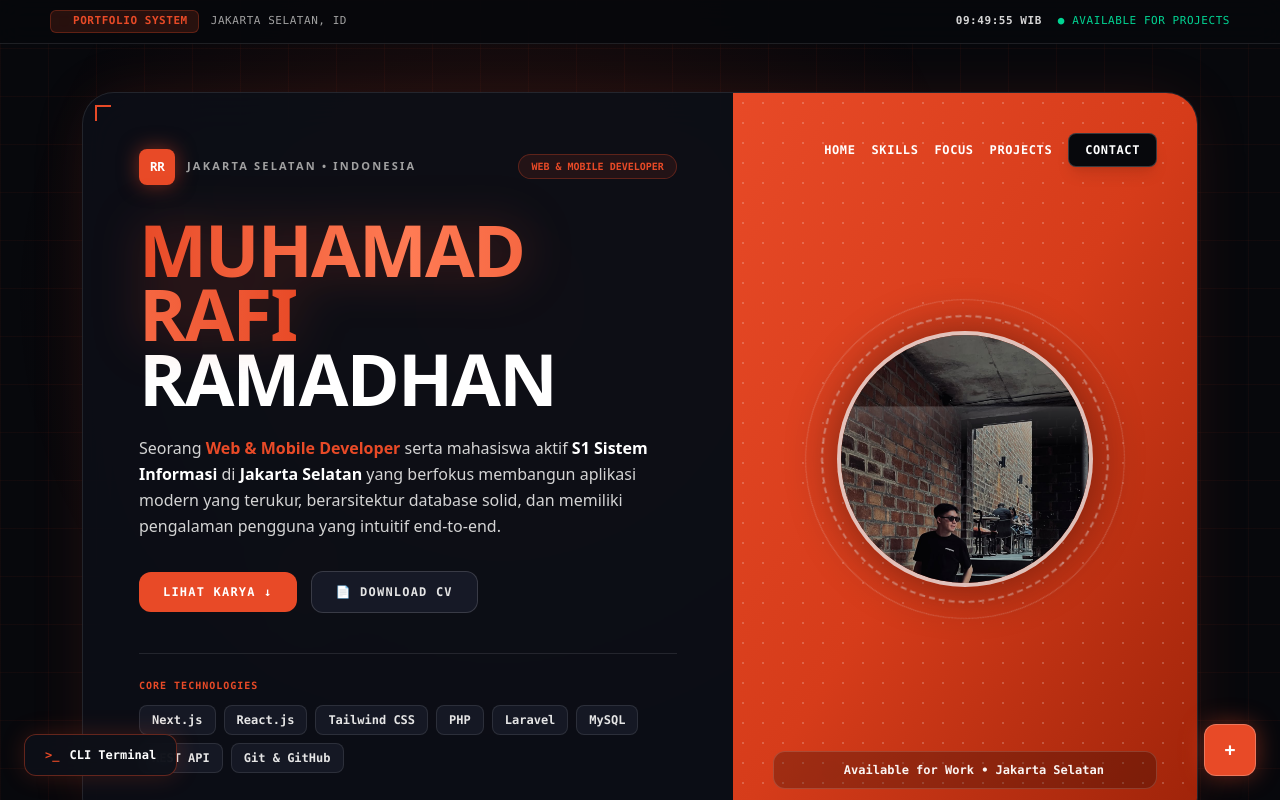
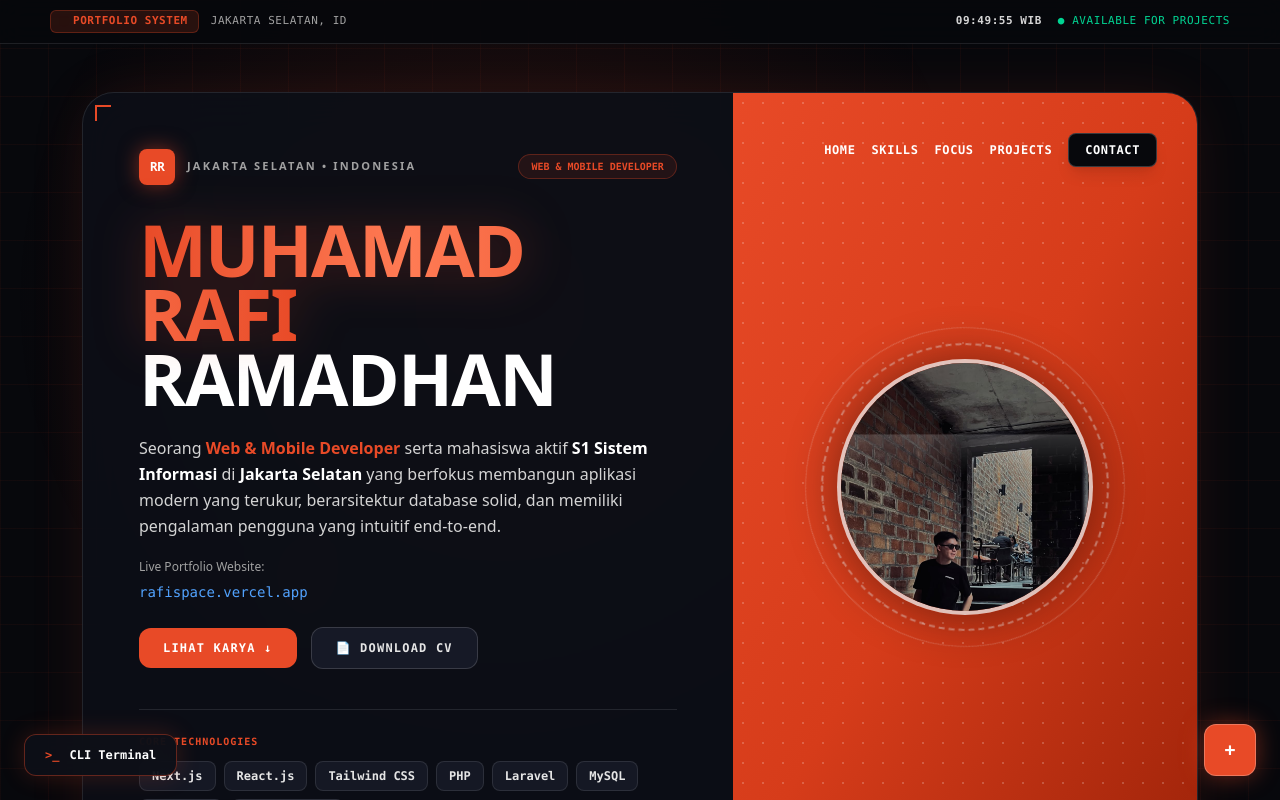
Before and after one commit to raraanyway/portofolio, a Next.js app: page / in a window 1280 px wide. Shown: the top 800 px of the page. Built offline with nearby package versions, Linux system fonts and the light colour scheme.

Commit message:
Add SEO metadata, WhatsApp preview, and portfolio hyperlink

```diff
--- a/src/app/page.js
+++ b/src/app/page.js
@@ -1,3 +1,15 @@
+export const metadata = {
+  title: "Muhamad Rafi Ramadhan – Web & Mobile Developer",
+  description: "Portofolio Muhamad Rafi Ramadhan - Mahasiswa S1 Sistem Informasi & Web Developer yang berfokus pada aplikasi fungsional.",
+  openGraph: {
+    title: "Muhamad Rafi Ramadhan – Web & Mobile Developer",
+    description: "Portofolio Muhamad Rafi Ramadhan - Mahasiswa S1 Sistem Informasi & Web Developer.",
+    url: "https://rafispace.vercel.app",
+    siteName: "Portofolio Rafi",
+    type: "website",
+  },
+};
+
 "use client";
 
 import { useState, useEffect } from "react";
@@ -48,6 +60,7 @@ export default function Home() {
   const myEmail = "rafi25ramadhan@gmail.com";
   const myLinkedin = "https://www.linkedin.com/in/muhamad-rafi-ramadhan-955ba82ab";
   const myGithub = "https://github.com/raraanyway";
+  const myPortfolioUrl = "https://rafispace.vercel.app";
 
   // Kategori Filter Toolkit
   const categories = [
@@ -598,7 +611,6 @@ export default function Home() {
             <span>💬</span>
             <span>Chat WhatsApp</span>
           </a>
-
           <button
             onClick={handleCopyEmail}
             className="flex items-center gap-2.5 px-4 py-2.5 bg-[#12141D] border border-white/15 rounded-xl shadow-xl text-xs font-bold text-white hover:border-[#E84A27] hover:text-[#E84A27] hover:scale-105 active:scale-95 transition-all cursor-pointer"
@@ -692,7 +704,20 @@ export default function Home() {
                   pengguna yang intuitif end-to-end.
                 </p>
 
-                <div className="mt-8 flex flex-wrap items-center gap-3.5">
+                {/* Hyperlink Live Portfolio yang diminta */}
+                <div className="mt-5 mb-2">
+                  <span className="text-xs text-neutral-400 block mb-1">Live Portfolio Website:</span>
+                  <a
+                    href={myPortfolioUrl}
+                    target="_blank"
+                    rel="noopener noreferrer"
+                    className="text-blue-400 hover:text-blue-300 hover:underline font-mono font-medium text-sm"
+                  >
+                    rafispace.vercel.app
+                  </a>
+                </div>
+
+                <div className="mt-6 flex flex-wrap items-center gap-3.5">
                   <a
                     href="#projects"
                     className="px-6 py-3 rounded-xl bg-[#E84A27] text-white text-xs font-mono font-bold uppercase tracking-widest hover:bg-[#ff5a36] hover:shadow-[0_0_25px_rgba(232,74,39,0.55)] hover:-translate-y-0.5 transition-all"
@@ -701,7 +726,7 @@ export default function Home() {
                   </a>
                   <a
                     href="/cv.pdf"
-                    download
+                    download="CV_Muhamad_Rafi_Ramadhan.pdf"
                     className="px-6 py-3 rounded-xl bg-[#161926] text-neutral-200 border border-white/15 text-xs font-mono font-bold uppercase tracking-widest hover:bg-[#E84A27]/15 hover:border-[#E84A27] transition-all"
                   >
                     📄 Download CV
```
